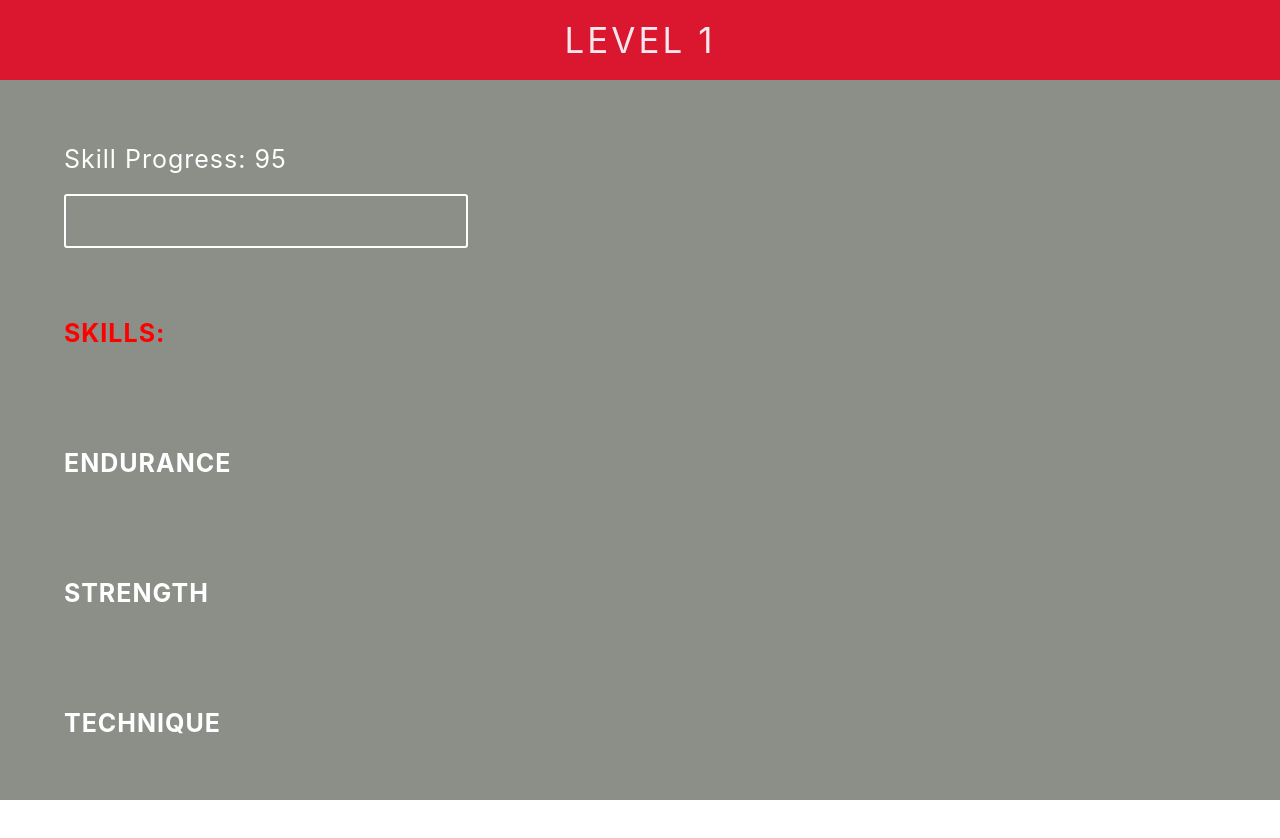
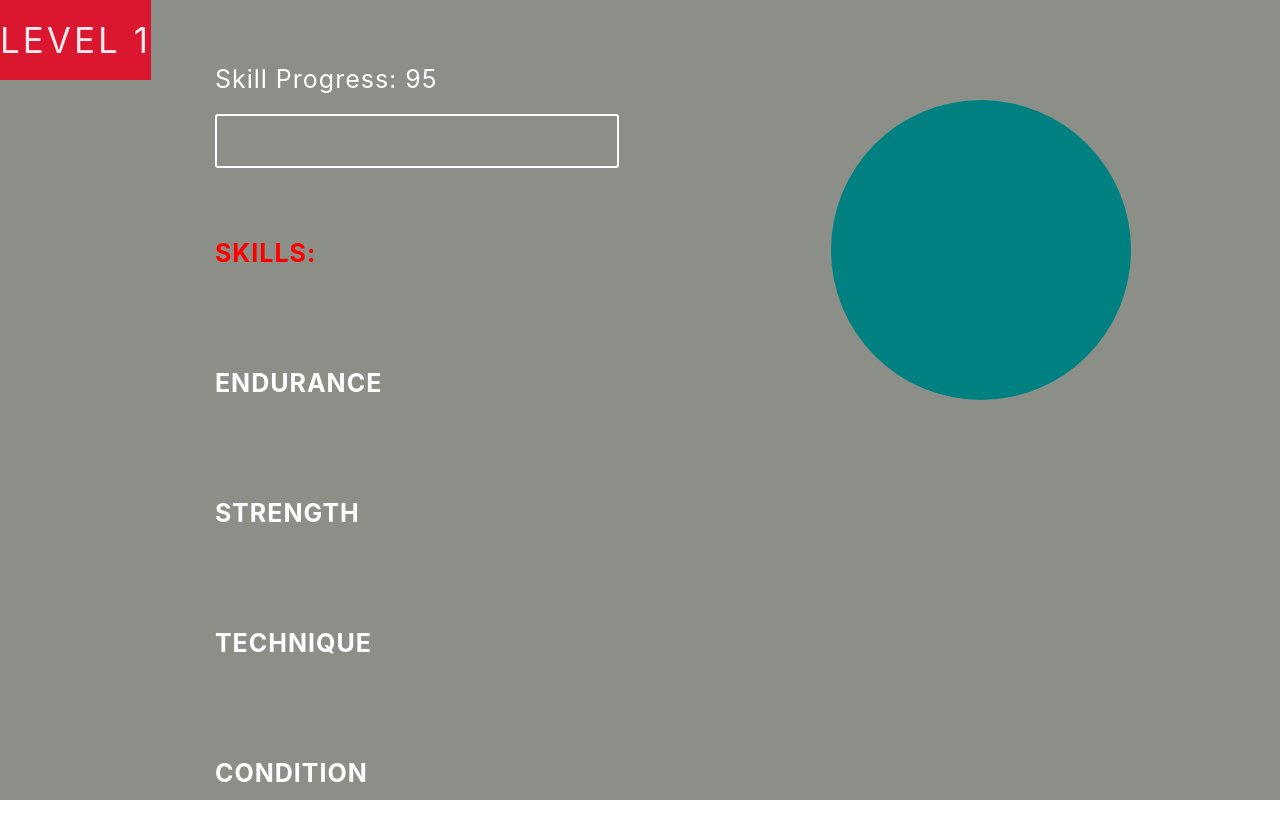
Before and after one commit to Malga90/clicker, a React app: page / in a window 1280 px wide. Shown: the top 838 px of the page. Built offline with nearby package versions, Linux system fonts and the light colour scheme.

Commit message:
training bag component

```diff
--- a/src/components/Dashboard/Dashboard.js
+++ b/src/components/Dashboard/Dashboard.js
@@ -1,6 +1,6 @@
 import React, { Component } from "react";
 import DashboardContainer from "./styled/DashboardContainer";
-import DashboardTrainingBag from "./styled/DashboardTrainingBag";
+import TrainingBag from "../TrainingBag/TrainingBag";
 import Header from "../Header/Header";
 import SkillBar from "../SkillBar/SkillBar";
 
@@ -35,7 +35,7 @@ class Dashboard extends Component {
       <DashboardContainer>
         <Header level={this.state.level} />
         <SkillBar skill={this.state.skill} />
-        <DashboardTrainingBag onClick={this.skillIncrement} />
+        <TrainingBag onClick={this.skillIncrement} />
       </DashboardContainer>
     );
   }
--- a/src/components/Dashboard/styled/DashboardContainer.js
+++ b/src/components/Dashboard/styled/DashboardContainer.js
@@ -3,6 +3,7 @@ import styled from "styled-components";
 const DashboardContainer = styled.div`
   height: 100vh;
   background: #8b8f87;
+  display: flex;
 `;
 
 export default DashboardContainer;
--- /dev/null
+++ b/src/components/TrainingBag/TrainingBag.js
@@ -0,0 +1,10 @@
+import React, { Component } from "react";
+import TrainingBagContainer from "./styled/TrainingBagContainer";
+
+class Dashboard extends Component {
+  render() {
+    return <TrainingBagContainer />;
+  }
+}
+
+export default Dashboard;
--- a/src/components/Dashboard/styled/DashboardTrainingBag.js
+++ b/src/components/TrainingBag/styled/TrainingBagContainer.js
@@ -1,11 +1,11 @@
 import styled from "styled-components";
 
-const DashboardTrainingBag = styled.div`
+const TrainingBagContainer = styled.div`
   height: 300px;
   width: 300px;
   border-radius: 50%;
   margin: 100px auto;
-  background: white;
+  background: teal;
 `;
 
-export default DashboardTrainingBag;
+export default TrainingBagContainer;
```
